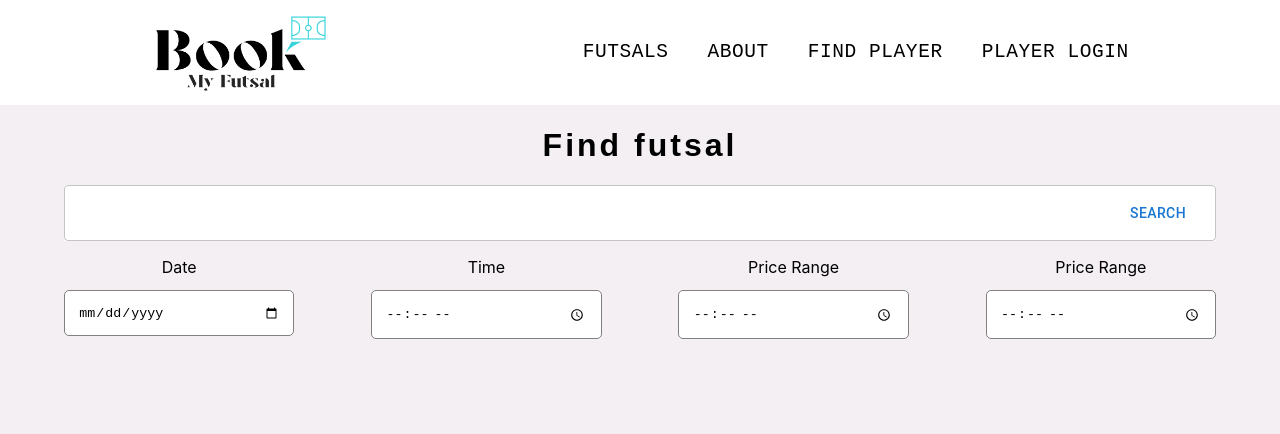
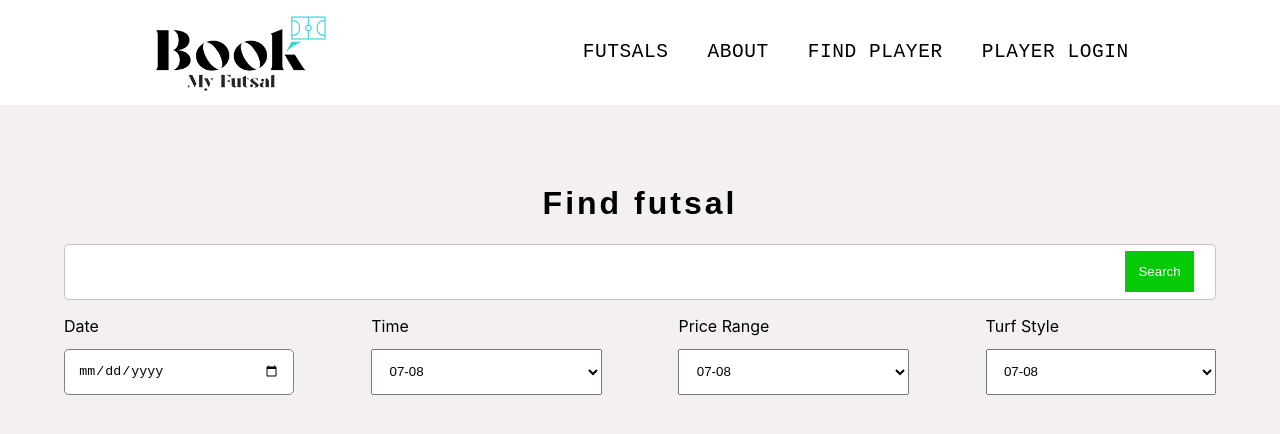
Before and after one commit to whyme-duh/futsal-finder-nepal, a React (Create React App) app in the folder frontend/: page /findfutsal in a window 1280 px wide. Shown: the top 434 px of the page. Built offline with nearby package versions, Linux system fonts and the light colour scheme; some icons are missing; the HTML template or start-up script is replaced by a standard one; a web font is replaced by a local one.

Commit message:
adding some style to the futsal search page

```diff
--- a/frontend/src/pages/FindFutsal.js
+++ b/frontend/src/pages/FindFutsal.js
@@ -5,13 +5,14 @@ import './findfutsal.css';
 export function FindFutsal(){
     return (
         <>
-        <Container >
+        <Container sx={{marginTop:'5em'}}>
             <h1 className='find-futsal-header'>Find futsal</h1>
             <div className="find-futsals-search-fields">
                 <TextField sx={{width:'100%',
                     backgroundColor:'white'
                 }}
                 slotProps={{
+
                     input:{
                         startAdornment:<InputAdornment>
                             <IconButton>
@@ -19,13 +20,13 @@ export function FindFutsal(){
                             </IconButton>
                         </InputAdornment>,
                         endAdornment:<InputAdornment>
-                        <IconButton>
-                            <Button >
+                        <IconButton >
+                            <button className='futsal-search-btn'>
                                 Search
-                            </Button>
+                            </button>
                         </IconButton>
                         </InputAdornment>
-                    }
+                    },
                 }}
                 />
                 <div className="find-futsals-options">
@@ -35,15 +36,30 @@ export function FindFutsal(){
                     </div>
                     <div className="form-field">
                         <label htmlFor="time">Time</label>
-                        <input type="time" />
+                        <select name="time" id="time">
+                            <option>07-08</option>
+                            <option>07-08</option>
+                            <option>07-08</option>
+                            <option>07-08</option>
+                        </select>
                     </div>
                     <div className="form-field">
                         <label htmlFor="time">Price Range</label>
-                        <input type="time" />
+                        <select name="time" id="time">
+                            <option>07-08</option>
+                            <option>07-08</option>
+                            <option>07-08</option>
+                            <option>07-08</option>
+                        </select>
                     </div>
                      <div className="form-field">
-                        <label htmlFor="time">Price Range</label>
-                        <input type="time" />
+                        <label htmlFor="time">Turf Style</label>
+                        <select name="time" id="time">
+                            <option>07-08</option>
+                            <option>07-08</option>
+                            <option>07-08</option>
+                            <option>07-08</option>
+                        </select>
                     </div>
                 </div>
             </div>
--- a/frontend/src/pages/findfutsal.css
+++ b/frontend/src/pages/findfutsal.css
@@ -24,4 +24,12 @@
     display: flex;
     flex-direction: column;
     justify-content: flex-start;
+    text-align: left;
 }
+.futsal-search-btn{
+    background-color: rgb(7, 202, 7);
+    color: white;
+    border: none;
+    padding: 1em;
+    height: 100%;
+}
```
